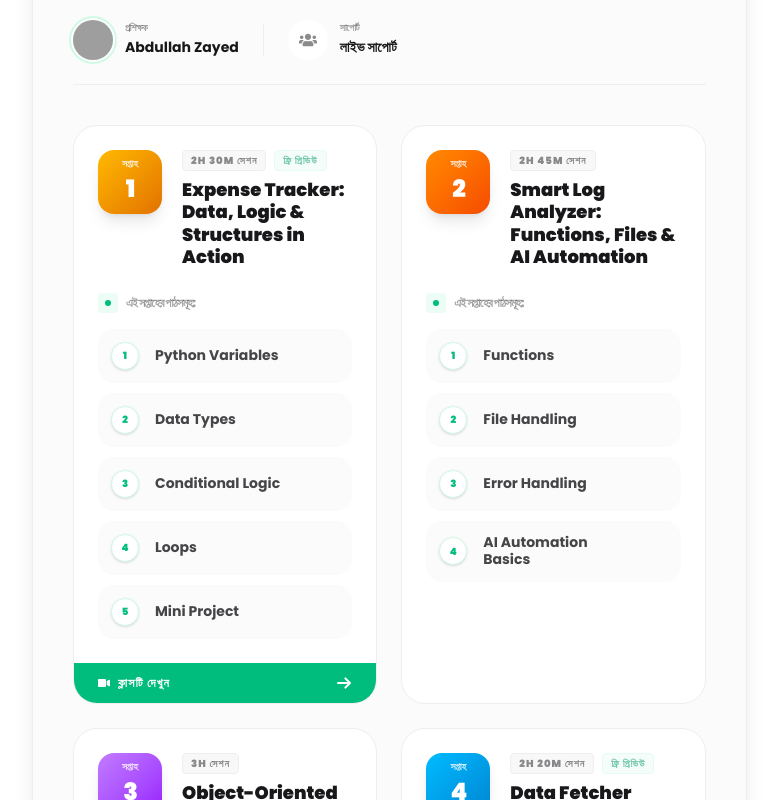
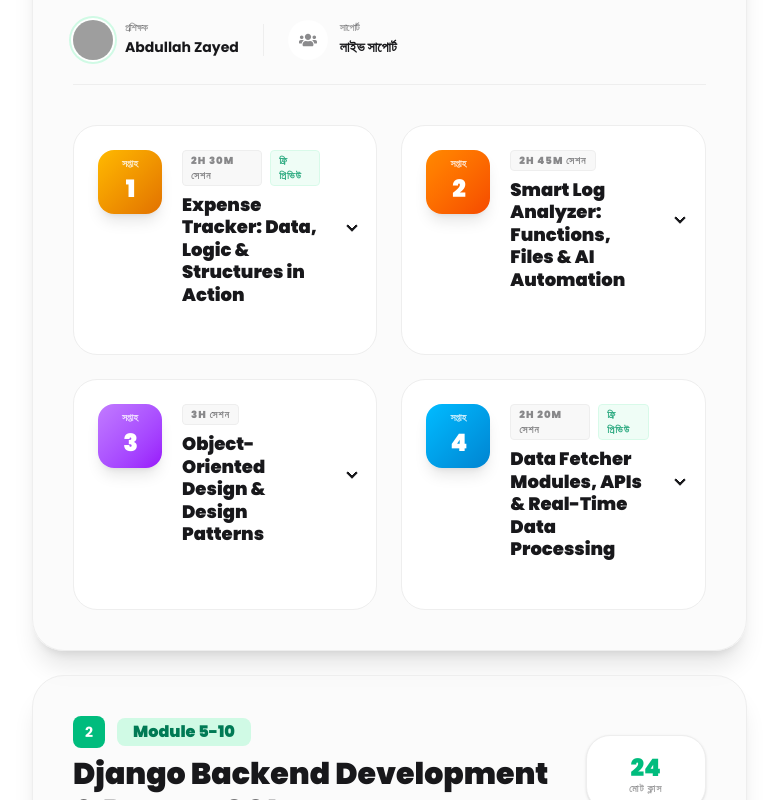
Before and after one commit to abuabdullah001/my_blog, a React (Vite) app: page /blog/10-powerful-seo-strategies-to-grow-your-blog-traffic in a window 1280 px wide. Shown: the part 1680-2480 px from the top of the page, without its empty margins (64-842 px from the left). Built offline with nearby package versions, Linux system fonts and the light colour scheme; grey boxes are pictures that could not be loaded.

Commit message:
Convert curriculum topics to interactive accordions

```diff
--- a/src/page/Home/HomeComponents/BlogDetails.jsx
+++ b/src/page/Home/HomeComponents/BlogDetails.jsx
@@ -190,9 +190,11 @@ const BlogDetails = () => {
 
                                         <div className="grid grid-cols-1 md:grid-cols-2 gap-6">
                                             {module.topics?.map((topic, tidx) => (
-                                                <div key={tidx} className="group/card bg-base-100 rounded-3xl border border-base-300 transition-all duration-300 hover:border-emerald-200 hover:shadow-xl hover:-translate-y-1 overflow-hidden">
+                                                <div key={tidx} className="collapse collapse-arrow group bg-base-100 rounded-3xl border border-base-300 transition-all duration-300 hover:border-emerald-200 hover:shadow-xl hover:-translate-y-1 overflow-hidden">
+                                                    <input type="checkbox" className="peer" />
+                                                    <div className="collapse-title p-0 min-h-0">
                                                         <div className="p-6">
-                                                        <div className="flex items-start gap-5 mb-6">
+                                                            <div className="flex items-start gap-5">
                                                                 <div className={`w-16 h-16 rounded-2xl flex flex-col items-center justify-center text-white shrink-0 shadow-lg ${
                                                                     tidx % 4 === 0 ? 'bg-gradient-to-br from-amber-400 to-amber-600' :
                                                                     tidx % 4 === 1 ? 'bg-gradient-to-br from-orange-400 to-orange-600' :
@@ -202,7 +204,7 @@ const BlogDetails = () => {
                                                                     <span className="text-[10px] font-black uppercase leading-none opacity-80 mb-1">সপ্তাহ</span>
                                                                     <span className="text-2xl font-black tracking-tighter">{topic.week || tidx + 1}</span>
                                                                 </div>
-                                                            <div className="flex-1">
+                                                                <div className="flex-1 pr-8">
                                                                     <div className="flex items-center gap-2 mb-2">
                                                                         <span className="text-[10px] font-black text-base-content/50 uppercase tracking-widest bg-base-200 px-2 py-0.5 rounded border border-base-300">
                                                                             {topic.duration || "২ ঘণ্টা"} সেশন
@@ -213,13 +215,16 @@ const BlogDetails = () => {
                                                                             </span>
                                                                         )}
                                                                     </div>
-                                                                <h4 className="text-base-content font-black text-lg leading-tight group-hover/card:text-emerald-500 transition-colors">
+                                                                    <h4 className="text-base-content font-black text-lg leading-tight group-hover:text-emerald-500 transition-colors">
                                                                         {topic.title}
                                                                     </h4>
                                                                 </div>
                                                             </div>
+                                                        </div>
+                                                    </div>
 
-                                                        <div className="space-y-3">
+                                                    <div className="collapse-content px-6 pb-6 pt-0">
+                                                        <div className="space-y-3 mt-4 border-t border-base-200 pt-6">
                                                             <div className="flex items-center gap-2 text-xs font-black text-base-content/40 uppercase tracking-tighter mb-4">
                                                                 <div className="w-5 h-5 rounded bg-emerald-50 flex items-center justify-center">
                                                                     <div className="w-1.5 h-1.5 rounded-full bg-emerald-500"></div>
@@ -249,19 +254,19 @@ const BlogDetails = () => {
                                                                     </div>
                                                                 )}
                                                             </div>
-                                                        </div>
-                                                    </div>
 
                                                             {topic.is_preview && (
-                                                        <div className="bg-emerald-500 py-3 px-6 flex items-center justify-between group-hover/card:bg-emerald-600 transition-colors cursor-pointer">
-                                                            <span className="text-white text-xs font-black uppercase tracking-widest flex items-center gap-2">
+                                                                <div className="mt-4 bg-emerald-500 p-3 rounded-2xl flex items-center justify-between hover:bg-emerald-600 transition-colors cursor-pointer text-white">
+                                                                    <span className="text-[10px] font-black uppercase tracking-widest flex items-center gap-2">
                                                                         <FaVideo /> ক্লাসটি দেখুন
                                                                     </span>
-                                                            <svg className="w-4 h-4 text-white animate-bounce-horizontal" fill="none" viewBox="0 0 24 24" stroke="currentColor" strokeWidth="3">
+                                                                    <svg className="w-4 h-4 animate-bounce-horizontal" fill="none" viewBox="0 0 24 24" stroke="currentColor" strokeWidth="3">
                                                                         <path strokeLinecap="round" strokeLinejoin="round" d="M14 5l7 7m0 0l-7 7m7-7H3" />
                                                                     </svg>
                                                                 </div>
                                                             )}
+                                                        </div>
+                                                    </div>
                                                 </div>
                                             ))}
                                         </div>
```
Lines whose indentation alone changed are shown as unchanged.
